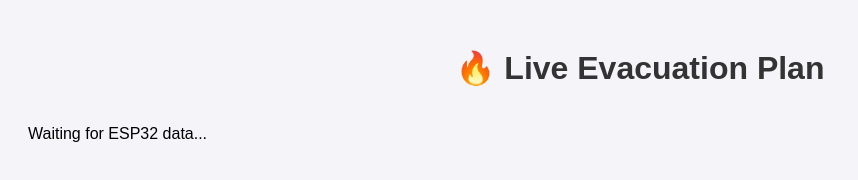
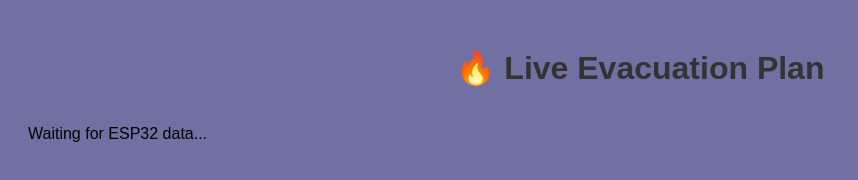
Before and after one commit to aqshanto/Fire-Evacution-System, a plain HTML site: page index.html in a window 1280 px wide. Shown: the whole page, without its empty margins (0-858 px from the left). Drawn offline with Linux system fonts and the light colour scheme; no server answers.

Commit message:
Refactor index.html: Change background color to #7070a3 for improved aesthetics

```diff
--- a/index.html
+++ b/index.html
@@ -7,7 +7,7 @@
     <style>
       body {
         font-family: sans-serif;
-        background-color: #f4f4f9;
+        background-color: #7070a3;
         padding: 20px;
       }
       h1 {
```
